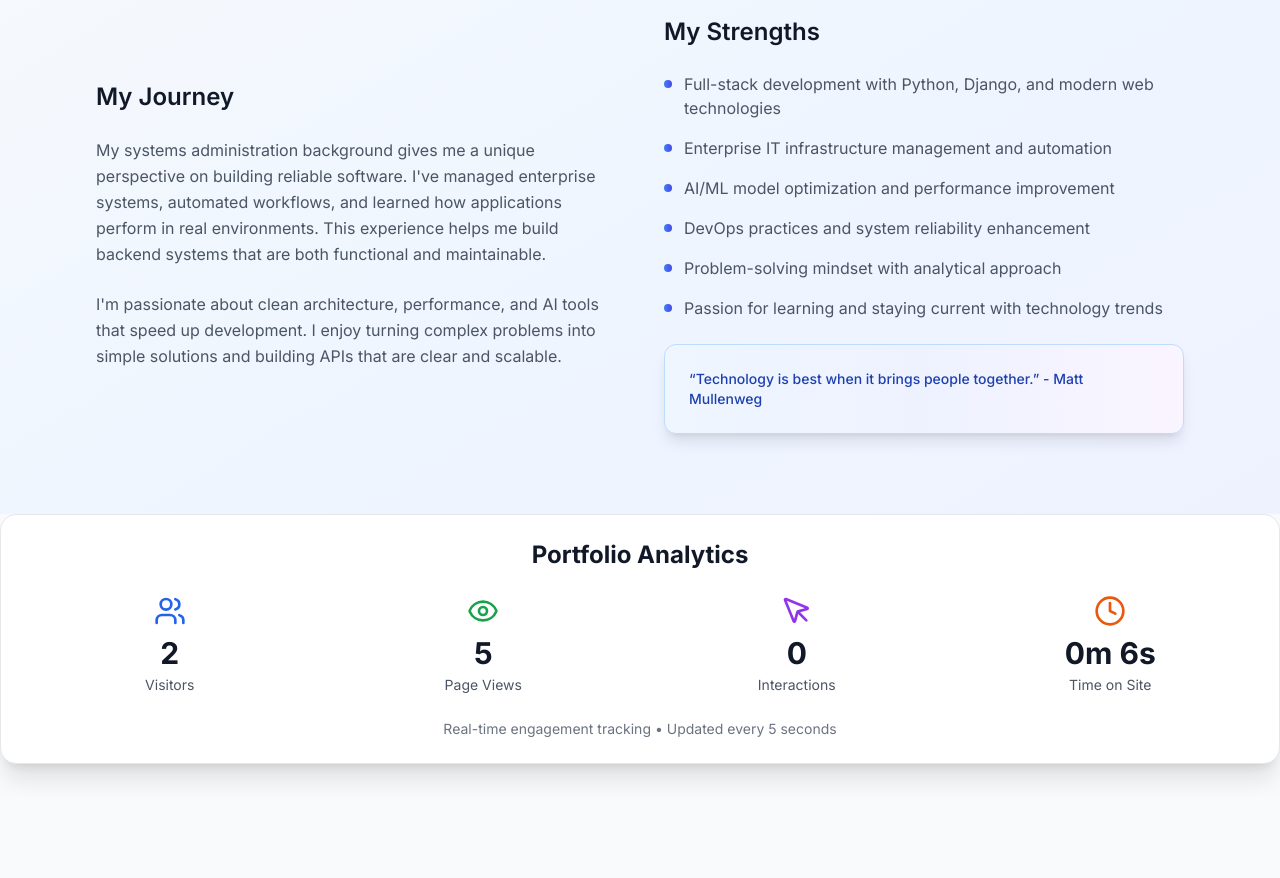
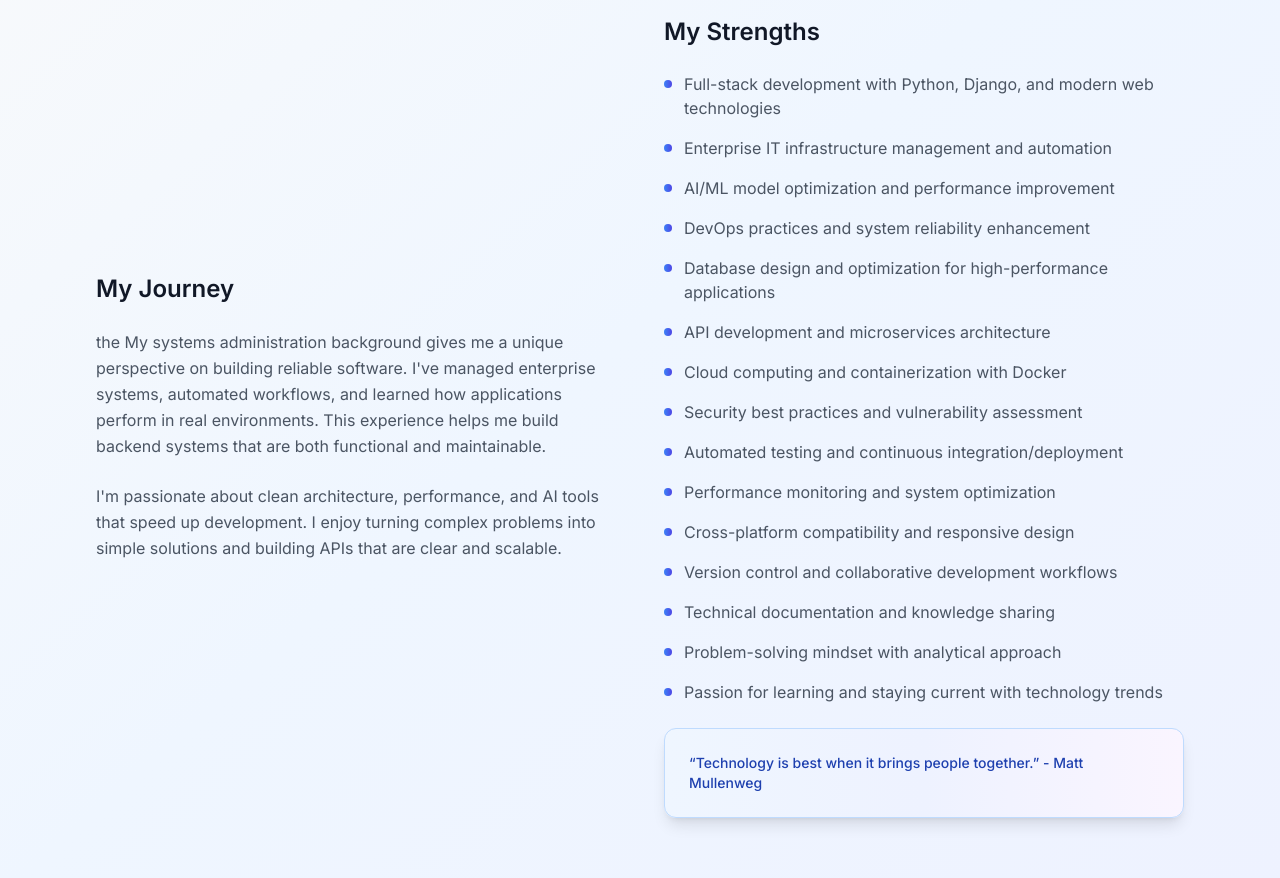
Before and after one commit to BillyMwangiDev/PORTFOLIO, a Next.js app: page / in a window 1280 px wide. Shown: the part 1120-1998 px from the top of the page. Built offline with nearby package versions, Linux system fonts and the light colour scheme.

Commit message:
content: expand strengths section with comprehensive technical skills

```diff
--- a/src/components/About.tsx
+++ b/src/components/About.tsx
@@ -12,6 +12,15 @@ const About = () => {
     "Enterprise IT infrastructure management and automation",
     "AI/ML model optimization and performance improvement",
     "DevOps practices and system reliability enhancement",
+    "Database design and optimization for high-performance applications",
+    "API development and microservices architecture",
+    "Cloud computing and containerization with Docker",
+    "Security best practices and vulnerability assessment",
+    "Automated testing and continuous integration/deployment",
+    "Performance monitoring and system optimization",
+    "Cross-platform compatibility and responsive design",
+    "Version control and collaborative development workflows",
+    "Technical documentation and knowledge sharing",
     "Problem-solving mindset with analytical approach",
     "Passion for learning and staying current with technology trends"
   ]
@@ -67,7 +76,7 @@ const About = () => {
               transition={{ duration: 0.6, delay: 1.0 }}
               className="text-gray-600 leading-relaxed"
             >
-              My systems administration background gives me a unique perspective on building reliable software. I&apos;ve managed enterprise systems, automated workflows, and learned how applications perform in real environments. This experience helps me build backend systems that are both functional and maintainable.
+ the              My systems administration background gives me a unique perspective on building reliable software. I&apos;ve managed enterprise systems, automated workflows, and learned how applications perform in real environments. This experience helps me build backend systems that are both functional and maintainable.
             </motion.p>
 
             <motion.p
```
